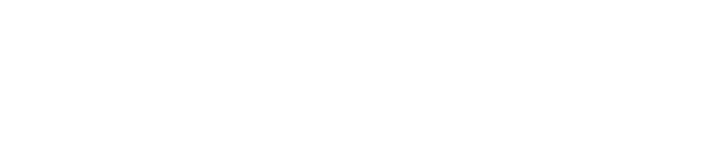
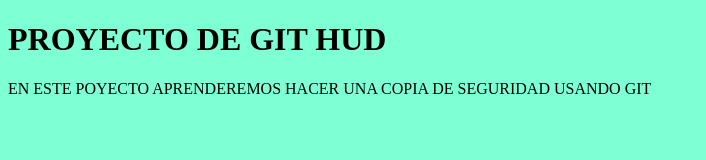
Before and after one commit to anthonymch/CursoGit, a plain HTML site: page index.html in a window 1280 px wide. Shown: the whole page, without its empty margins (0-706 px from the left). Drawn offline with Linux system fonts and the light colour scheme.

Commit message:
titulo y color de la pagina

```diff
--- /dev/null
+++ b/CSS/estilos.css
@@ -0,0 +1,5 @@
+@charset "utf-8";
+/* css document */
+body{
+    background-color: aquamarine;
+}
--- a/index.html
+++ b/index.html
@@ -5,8 +5,10 @@
     <meta http-equiv="X-UA-Compatible" content="IE=edge">
     <meta name="viewport" content="width=device-width, initial-scale=1.0">
     <title>GIT</title>
+    <link href="CSS/estilos.css" rel="stylesheet" type="text/css">
 </head>
 <body>
-
+    <h1>PROYECTO DE GIT HUD</h1>
+    <P>EN ESTE POYECTO APRENDEREMOS HACER UNA COPIA DE SEGURIDAD USANDO GIT </P>
 </body>
 </html>
```
Also changed, not shown: JS/javascript.js (added).
